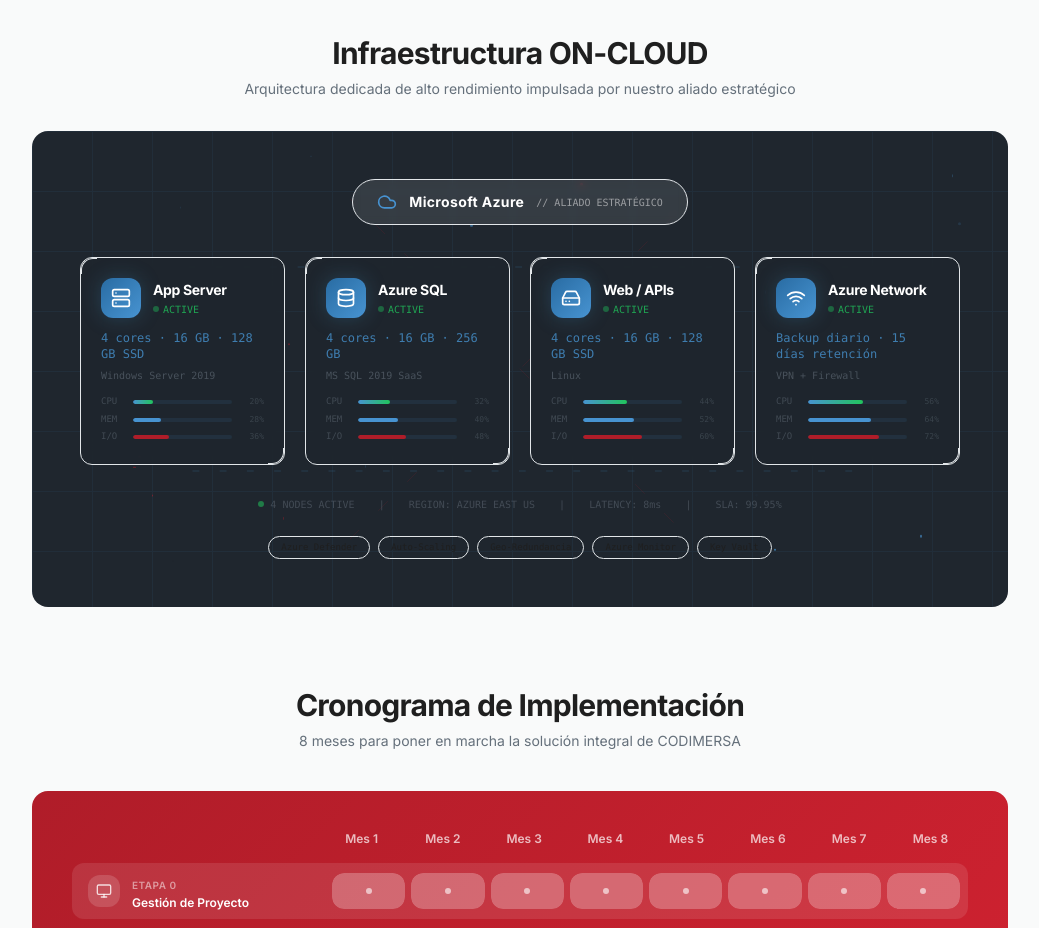
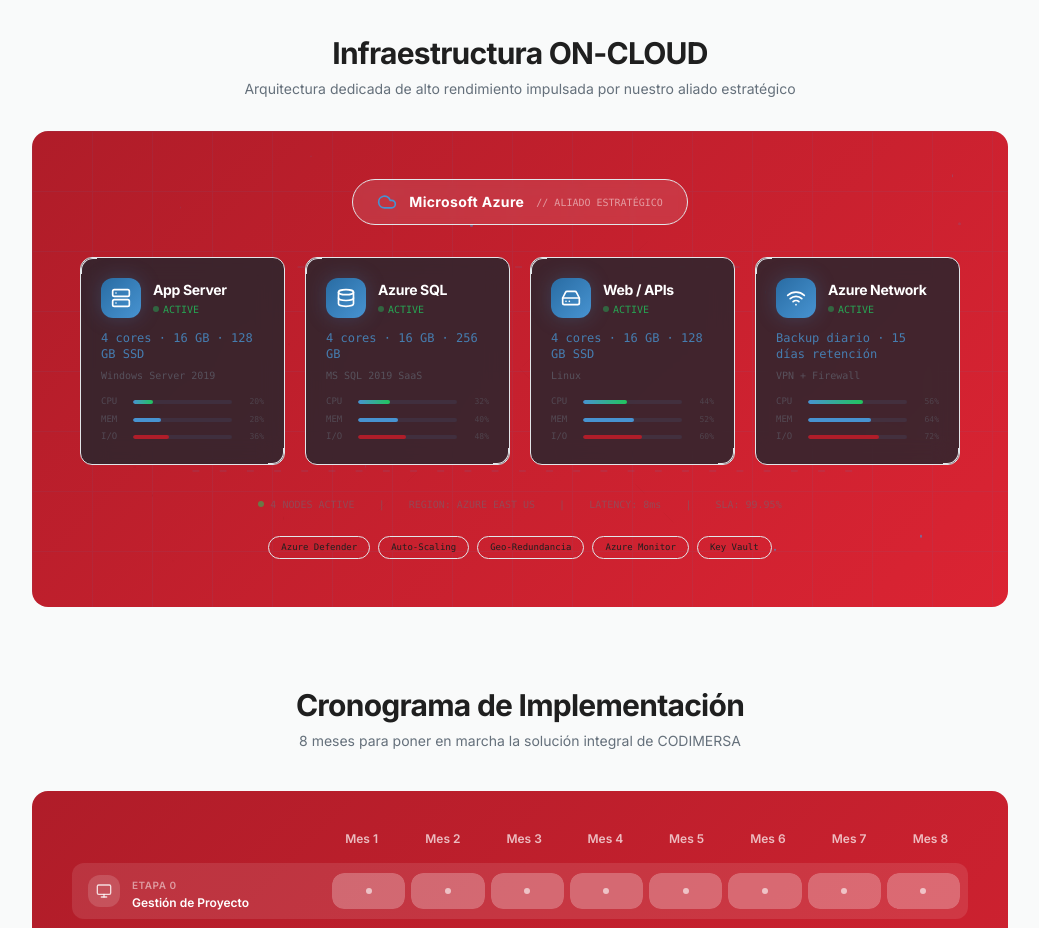
Before and after one commit to awt-spec/codimersa-propuesta, a React (Vite) app: page / in a window 1280 px wide. Shown: the part 6700-7628 px from the top of the page, without its empty margins (120-1159 px from the left). Built offline with nearby package versions, Linux system fonts and the light colour scheme; no server answers; the HTML template or start-up script is replaced by a standard one.

Commit message:
Preceding changes

```diff
--- a/src/components/proposal/BenefitsAndInfra.tsx
+++ b/src/components/proposal/BenefitsAndInfra.tsx
@@ -80,7 +80,7 @@ const BenefitsAndInfra = () => (
           Arquitectura dedicada de alto rendimiento impulsada por nuestro aliado estratégico
         </p>
 
-        <div className="relative rounded-2xl bg-sysde-dark p-8 md:p-12 overflow-hidden">
+        <div className="relative rounded-2xl bg-gradient-sysde p-8 md:p-12 overflow-hidden">
           {/* Animated circuit board background */}
           <div className="absolute inset-0 opacity-[0.07]">
             <div className="w-full h-full" style={{
```
